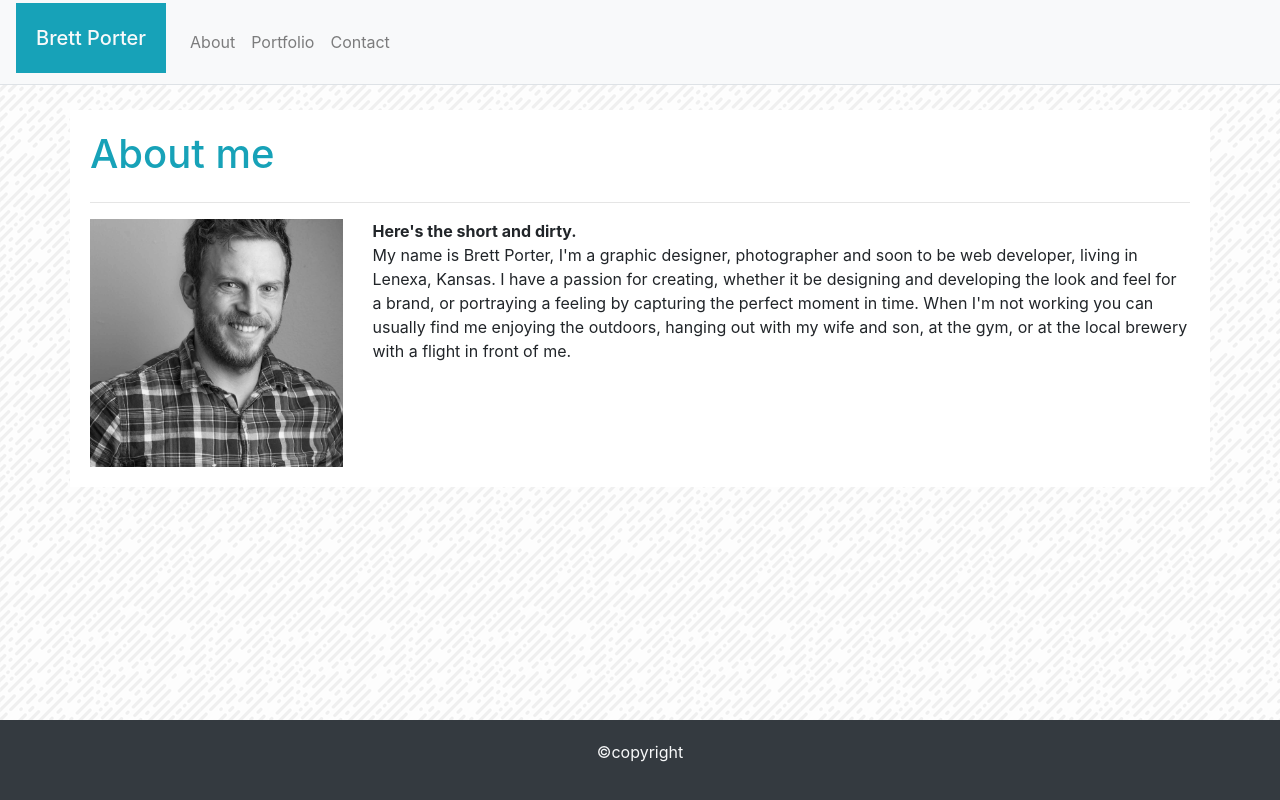
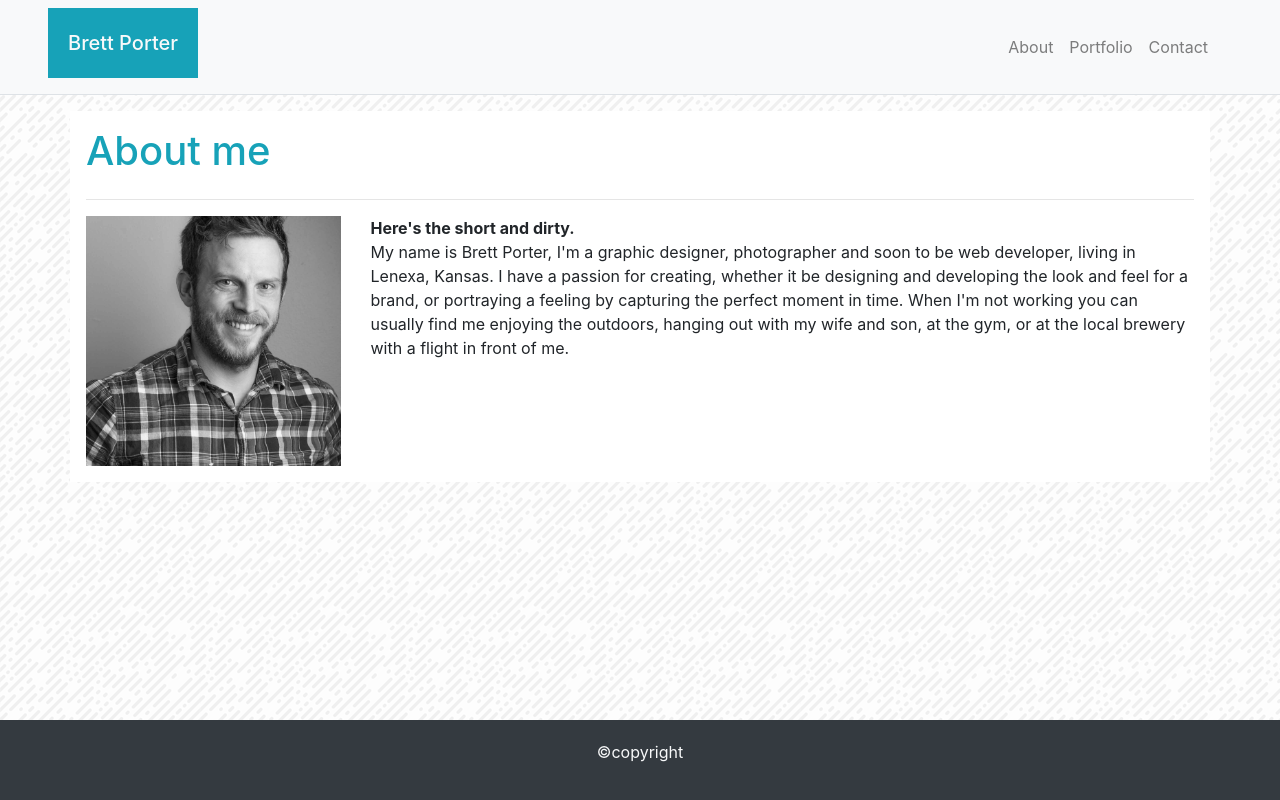
Before and after one commit to Brettporter1/Bootstrap-Portfolio, a plain HTML site: page index.html in a window 1280 px wide. Drawn offline with nearby package versions, Linux system fonts and the light colour scheme.

Commit message:
fix nav alignment

```diff
--- a/index.html
+++ b/index.html
@@ -7,13 +7,13 @@
 </head>
 <body class="d-flex flex-column h-100">
     <!-- Navbar Start -->
-    <nav class="navbar navbar-expand-lg navbar-light bg-light border-bottom" style="height:85px;">
+    <nav class="navbar navbar-expand-lg navbar-light pl-md-5 bg-light border-bottom" style="min-height:85px;z-index:1;">
         <h1 class="navbar-brand bg-info text-light" style="padding:20px;">Brett Porter</h1>
         <button class="navbar-toggler" type="button" data-toggle="collapse" data-target="#navbarText" aria-controls="navbarText" aria-expanded="false" aria-label="Toggle navigation">
           <span class="navbar-toggler-icon"></span>
         </button>
-        <div class="collapse navbar-collapse" id="navbarText">
-          <ul class="navbar-nav">
+        <div class="collapse navbar-collapse bg-light w-90" id="navbarText">
+          <ul class="navbar-nav ml-auto pr-md-5">
             <li class="nav-item">
               <a class="nav-link" href="#">About</a>
             </li>
@@ -28,7 +28,7 @@
       </nav>
       <!-- Navbar End -->
       <!-- Main Container Start -->
-    <div class="container bg-white" style="margin-top:25px; padding:20px;">
+    <div class="container bg-white mt-md-3 p-md-3">
         <div class="clearfix">
             <div class="row">
                 <div class="col-md-12">
@@ -54,5 +54,8 @@
         <div><p>©copyright</p></div>
     </footer>
     <!-- Footer End -->
+    <script src="https://code.jquery.com/jquery-3.3.1.slim.min.js" integrity="sha384-q8i/X+965DzO0rT7abK41JStQIAqVgRVzpbzo5smXKp4YfRvH+8abtTE1Pi6jizo" crossorigin="anonymous"></script>
+<script src="https://cdnjs.cloudflare.com/ajax/libs/popper.js/1.14.7/umd/popper.min.js" integrity="sha384-UO2eT0CpHqdSJQ6hJty5KVphtPhzWj9WO1clHTMGa3JDZwrnQq4sF86dIHNDz0W1" crossorigin="anonymous"></script>
+<script src="https://stackpath.bootstrapcdn.com/bootstrap/4.3.1/js/bootstrap.min.js" integrity="sha384-JjSmVgyd0p3pXB1rRibZUAYoIIy6OrQ6VrjIEaFf/nJGzIxFDsf4x0xIM+B07jRM" crossorigin="anonymous"></script>
 </body>
 </html>
```
